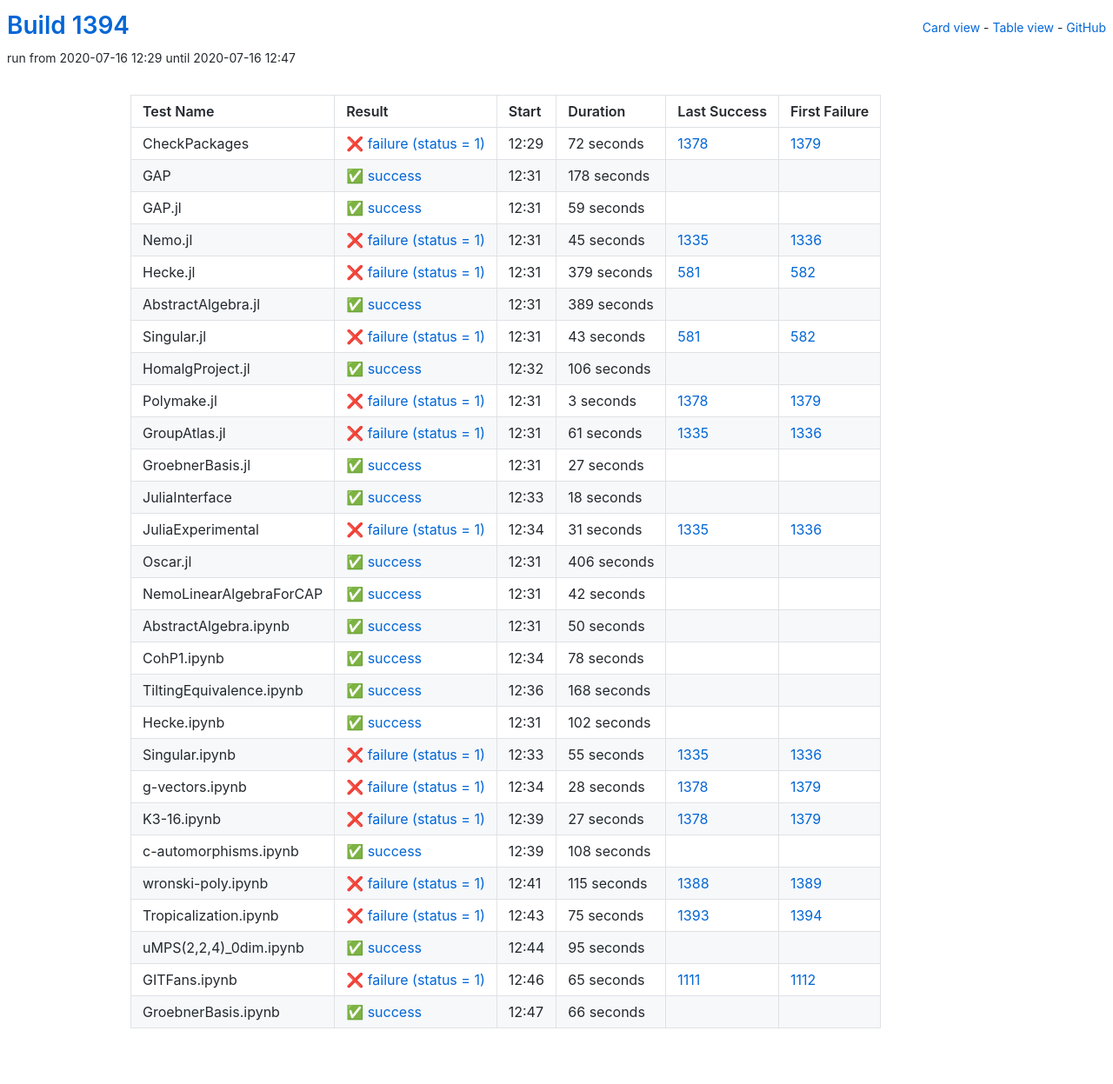
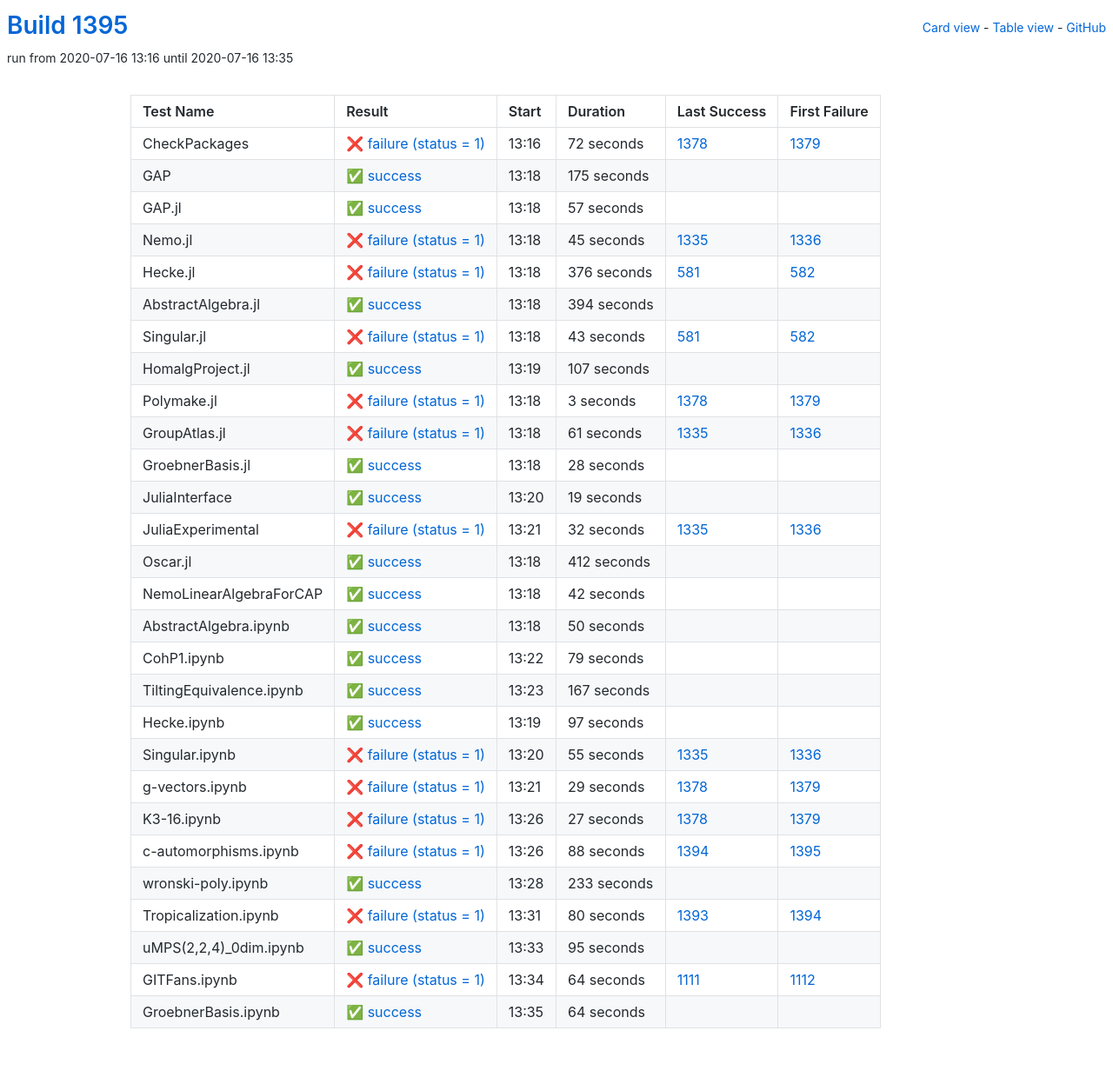
Before and after one commit to oscar-system/oscar-ci-status-1.4, a Jekyll site: the page built from table.html, in a window 1280 px wide. Shown: the whole page at 87% size. Built offline with Jekyll 4.4.1, drawn with Linux system fonts in a browser that asks for light colours.

Commit message:
Build #1395

```diff
--- a/_data/ci.yml
+++ b/_data/ci.yml
@@ -1,6 +1,6 @@
 ---
-build: 1394
-build_url: https://oscarci.mathematik.uni-kl.de/job/oscar-julia-1.4/1394/
+build: 1395
+build_url: https://oscarci.mathematik.uni-kl.de/job/oscar-julia-1.4/1395/
 job: oscar-julia-1.4
 organization: oscar-system
 repo: oscar-ci-status-1.4
@@ -8,8 +8,8 @@ repourl: https://github.com/oscar-system/oscar-ci-status-1.4
 tests:
 - name: CheckPackages
   id: checkpackages
-  log: https://oscarci.mathematik.uni-kl.de/job/oscar-julia-1.4/1394/artifact/logs/build-1394/CheckPackages.log
-  start: 2020-07-16 12:29
+  log: https://oscarci.mathematik.uni-kl.de/job/oscar-julia-1.4/1395/artifact/logs/build-1395/CheckPackages.log
+  start: 2020-07-16 13:16
   success: false
   exitcode: 1
   status: failure
@@ -20,32 +20,32 @@ tests:
   first_failure_url: https://oscarci.mathematik.uni-kl.de/job/oscar-julia-1.4/1379/
 - name: GAP
   id: gap
-  log: https://oscarci.mathematik.uni-kl.de/job/oscar-julia-1.4/1394/artifact/logs/build-1394/GAP.log
-  start: 2020-07-16 12:31
+  log: https://oscarci.mathematik.uni-kl.de/job/oscar-julia-1.4/1395/artifact/logs/build-1395/GAP.log
+  start: 2020-07-16 13:18
   success: true
   exitcode: 0
   status: success
-  duration: 178
+  duration: 175
   last_success: false
   last_success_url:
   first_failure: false
   first_failure_url:
 - name: GAP.jl
   id: gap-jl
-  log: https://oscarci.mathematik.uni-kl.de/job/oscar-julia-1.4/1394/artifact/logs/build-1394/GAP.jl.log
-  start: 2020-07-16 12:31
+  log: https://oscarci.mathematik.uni-kl.de/job/oscar-julia-1.4/1395/artifact/logs/build-1395/GAP.jl.log
+  start: 2020-07-16 13:18
   success: true
   exitcode: 0
   status: success
-  duration: 59
+  duration: 57
   last_success: false
   last_success_url:
   first_failure: false
   first_failure_url:
 - name: Nemo.jl
   id: nemo-jl
-  log: https://oscarci.mathematik.uni-kl.de/job/oscar-julia-1.4/1394/artifact/logs/build-1394/Nemo.jl.log
-  start: 2020-07-16 12:31
+  log: https://oscarci.mathematik.uni-kl.de/job/oscar-julia-1.4/1395/artifact/logs/build-1395/Nemo.jl.log
+  start: 2020-07-16 13:18
   success: false
   exitcode: 1
   status: failure
@@ -56,32 +56,32 @@ tests:
   first_failure_url: https://oscarci.mathematik.uni-kl.de/job/oscar-julia-1.4/1336/
 - name: Hecke.jl
   id: hecke-jl
-  log: https://oscarci.mathematik.uni-kl.de/job/oscar-julia-1.4/1394/artifact/logs/build-1394/Hecke.jl.log
-  start: 2020-07-16 12:31
+  log: https://oscarci.mathematik.uni-kl.de/job/oscar-julia-1.4/1395/artifact/logs/build-1395/Hecke.jl.log
+  start: 2020-07-16 13:18
   success: false
   exitcode: 1
   status: failure
-  duration: 379
+  duration: 376
   last_success: 581
   last_success_url: https://oscarci.mathematik.uni-kl.de/job/oscar-julia-1.4/581/
   first_failure: 582
   first_failure_url: https://oscarci.mathematik.uni-kl.de/job/oscar-julia-1.4/582/
 - name: AbstractAlgebra.jl
   id: abstractalgebra-jl
-  log: https://oscarci.mathematik.uni-kl.de/job/oscar-julia-1.4/1394/artifact/logs/build-1394/AbstractAlgebra.jl.log
-  start: 2020-07-16 12:31
+  log: https://oscarci.mathematik.uni-kl.de/job/oscar-julia-1.4/1395/artifact/logs/build-1395/AbstractAlgebra.jl.log
+  start: 2020-07-16 13:18
   success: true
   exitcode: 0
   status: success
-  duration: 389
+  duration: 394
   last_success: false
   last_success_url:
   first_failure: false
   first_failure_url:
 - name: Singular.jl
   id: singular-jl
-  log: https://oscarci.mathematik.uni-kl.de/job/oscar-julia-1.4/1394/artifact/logs/build-1394/Singular.jl.log
-  start: 2020-07-16 12:31
+  log: https://oscarci.mathematik.uni-kl.de/job/oscar-julia-1.4/1395/artifact/logs/build-1395/Singular.jl.log
+  start: 2020-07-16 13:18
   success: false
   exitcode: 1
   status: failure
@@ -92,20 +92,20 @@ tests:
   first_failure_url: https://oscarci.mathematik.uni-kl.de/job/oscar-julia-1.4/582/
 - name: HomalgProject.jl
   id: homalgproject-jl
-  log: https://oscarci.mathematik.uni-kl.de/job/oscar-julia-1.4/1394/artifact/logs/build-1394/HomalgProject.jl.log
-  start: 2020-07-16 12:32
+  log: https://oscarci.mathematik.uni-kl.de/job/oscar-julia-1.4/1395/artifact/logs/build-1395/HomalgProject.jl.log
+  start: 2020-07-16 13:19
   success: true
   exitcode: 0
   status: success
-  duration: 106
+  duration: 107
   last_success: false
   last_success_url:
   first_failure: false
   first_failure_url:
 - name: Polymake.jl
   id: polymake-jl
-  log: https://oscarci.mathematik.uni-kl.de/job/oscar-julia-1.4/1394/artifact/logs/build-1394/Polymake.jl.log
-  start: 2020-07-16 12:31
+  log: https://oscarci.mathematik.uni-kl.de/job/oscar-julia-1.4/1395/artifact/logs/build-1395/Polymake.jl.log
+  start: 2020-07-16 13:18
   success: false
   exitcode: 1
   status: failure
@@ -116,8 +116,8 @@ tests:
   first_failure_url: https://oscarci.mathematik.uni-kl.de/job/oscar-julia-1.4/1379/
 - name: GroupAtlas.jl
   id: groupatlas-jl
-  log: https://oscarci.mathematik.uni-kl.de/job/oscar-julia-1.4/1394/artifact/logs/build-1394/GroupAtlas.jl.log
-  start: 2020-07-16 12:31
+  log: https://oscarci.mathematik.uni-kl.de/job/oscar-julia-1.4/1395/artifact/logs/build-1395/GroupAtlas.jl.log
+  start: 2020-07-16 13:18
   success: false
   exitcode: 1
   status: failure
@@ -128,56 +128,56 @@ tests:
   first_failure_url: https://oscarci.mathematik.uni-kl.de/job/oscar-julia-1.4/1336/
 - name: GroebnerBasis.jl
   id: groebnerbasis-jl
-  log: https://oscarci.mathematik.uni-kl.de/job/oscar-julia-1.4/1394/artifact/logs/build-1394/GroebnerBasis.jl.log
-  start: 2020-07-16 12:31
+  log: https://oscarci.mathematik.uni-kl.de/job/oscar-julia-1.4/1395/artifact/logs/build-1395/GroebnerBasis.jl.log
+  start: 2020-07-16 13:18
   success: true
   exitcode: 0
   status: success
-  duration: 27
+  duration: 28
   last_success: false
   last_success_url:
   first_failure: false
   first_failure_url:
 - name: JuliaInterface
   id: juliainterface
-  log: https://oscarci.mathematik.uni-kl.de/job/oscar-julia-1.4/1394/artifact/logs/build-1394/JuliaInterface.log
-  start: 2020-07-16 12:33
+  log: https://oscarci.mathematik.uni-kl.de/job/oscar-julia-1.4/1395/artifact/logs/build-1395/JuliaInterface.log
+  start: 2020-07-16 13:20
   success: true
   exitcode: 0
   status: success
-  duration: 18
+  duration: 19
   last_success: false
   last_success_url:
   first_failure: false
   first_failure_url:
 - name: JuliaExperimental
   id: juliaexperimental
-  log: https://oscarci.mathematik.uni-kl.de/job/oscar-julia-1.4/1394/artifact/logs/build-1394/JuliaExperimental.log
-  start: 2020-07-16 12:34
+  log: https://oscarci.mathematik.uni-kl.de/job/oscar-julia-1.4/1395/artifact/logs/build-1395/JuliaExperimental.log
+  start: 2020-07-16 13:21
   success: false
   exitcode: 1
   status: failure
-  duration: 31
+  duration: 32
   last_success: 1335
   last_success_url: https://oscarci.mathematik.uni-kl.de/job/oscar-julia-1.4/1335/
   first_failure: 1336
   first_failure_url: https://oscarci.mathematik.uni-kl.de/job/oscar-julia-1.4/1336/
 - name: Oscar.jl
   id: oscar-jl
-  log: https://oscarci.mathematik.uni-kl.de/job/oscar-julia-1.4/1394/artifact/logs/build-1394/Oscar.jl.log
-  start: 2020-07-16 12:31
+  log: https://oscarci.mathematik.uni-kl.de/job/oscar-julia-1.4/1395/artifact/logs/build-1395/Oscar.jl.log
+  start: 2020-07-16 13:18
   success: true
   exitcode: 0
   status: success
-  duration: 406
+  duration: 412
   last_success: false
   last_success_url:
   first_failure: false
   first_failure_url:
 - name: NemoLinearAlgebraForCAP
   id: nemolinearalgebraforcap
-  log: https://oscarci.mathematik.uni-kl.de/job/oscar-julia-1.4/1394/artifact/logs/build-1394/NemoLinearAlgebraForCAP.log
-  start: 2020-07-16 12:31
+  log: https://oscarci.mathematik.uni-kl.de/job/oscar-julia-1.4/1395/artifact/logs/build-1395/NemoLinearAlgebraForCAP.log
+  start: 2020-07-16 13:18
   success: true
   exitcode: 0
   status: success
@@ -188,8 +188,8 @@ tests:
   first_failure_url:
 - name: AbstractAlgebra.ipynb
   id: abstractalgebra-ipynb
-  log: https://oscarci.mathematik.uni-kl.de/job/oscar-julia-1.4/1394/artifact/logs/build-1394/AbstractAlgebra.ipynb.log
-  start: 2020-07-16 12:31
+  log: https://oscarci.mathematik.uni-kl.de/job/oscar-julia-1.4/1395/artifact/logs/build-1395/AbstractAlgebra.ipynb.log
+  start: 2020-07-16 13:18
   success: true
   exitcode: 0
   status: success
@@ -200,44 +200,44 @@ tests:
   first_failure_url:
 - name: CohP1.ipynb
   id: cohp1-ipynb
-  log: https://oscarci.mathematik.uni-kl.de/job/oscar-julia-1.4/1394/artifact/logs/build-1394/CohP1.ipynb.log
-  start: 2020-07-16 12:34
+  log: https://oscarci.mathematik.uni-kl.de/job/oscar-julia-1.4/1395/artifact/logs/build-1395/CohP1.ipynb.log
+  start: 2020-07-16 13:22
   success: true
   exitcode: 0
   status: success
-  duration: 78
+  duration: 79
   last_success: false
   last_success_url:
   first_failure: false
   first_failure_url:
 - name: TiltingEquivalence.ipynb
   id: tiltingequivalence-ipynb
-  log: https://oscarci.mathematik.uni-kl.de/job/oscar-julia-1.4/1394/artifact/logs/build-1394/TiltingEquivalence.ipynb.log
-  start: 2020-07-16 12:36
+  log: https://oscarci.mathematik.uni-kl.de/job/oscar-julia-1.4/1395/artifact/logs/build-1395/TiltingEquivalence.ipynb.log
+  start: 2020-07-16 13:23
   success: true
   exitcode: 0
   status: success
-  duration: 168
+  duration: 167
   last_success: false
   last_success_url:
   first_failure: false
   first_failure_url:
 - name: Hecke.ipynb
   id: hecke-ipynb
-  log: https://oscarci.mathematik.uni-kl.de/job/oscar-julia-1.4/1394/artifact/logs/build-1394/Hecke.ipynb.log
-  start: 2020-07-16 12:31
+  log: https://oscarci.mathematik.uni-kl.de/job/oscar-julia-1.4/1395/artifact/logs/build-1395/Hecke.ipynb.log
+  start: 2020-07-16 13:19
   success: true
   exitcode: 0
   status: success
-  duration: 102
+  duration: 97
   last_success: false
   last_success_url:
   first_failure: false
   first_failure_url:
 - name: Singular.ipynb
   id: singular-ipynb
-  log: https://oscarci.mathematik.uni-kl.de/job/oscar-julia-1.4/1394/artifact/logs/build-1394/Singular.ipynb.log
-  start: 2020-07-16 12:33
+  log: https://oscarci.mathematik.uni-kl.de/job/oscar-julia-1.4/1395/artifact/logs/build-1395/Singular.ipynb.log
+  start: 2020-07-16 13:20
   success: false
   exitcode: 1
   status: failure
@@ -248,20 +248,20 @@ tests:
   first_failure_url: https://oscarci.mathematik.uni-kl.de/job/oscar-julia-1.4/1336/
 - name: g-vectors.ipynb
   id: g-vectors-ipynb
-  log: https://oscarci.mathematik.uni-kl.de/job/oscar-julia-1.4/1394/artifact/logs/build-1394/g-vectors.ipynb.log
-  start: 2020-07-16 12:34
+  log: https://oscarci.mathematik.uni-kl.de/job/oscar-julia-1.4/1395/artifact/logs/build-1395/g-vectors.ipynb.log
+  start: 2020-07-16 13:21
   success: false
   exitcode: 1
   status: failure
-  duration: 28
+  duration: 29
   last_success: 1378
   last_success_url: https://oscarci.mathematik.uni-kl.de/job/oscar-julia-1.4/1378/
   first_failure: 1379
   first_failure_url: https://oscarci.mathematik.uni-kl.de/job/oscar-julia-1.4/1379/
 - name: K3-16.ipynb
   id: k3-16-ipynb
-  log: https://oscarci.mathematik.uni-kl.de/job/oscar-julia-1.4/1394/artifact/logs/build-1394/K3-16.ipynb.log
-  start: 2020-07-16 12:39
+  log: https://oscarci.mathematik.uni-kl.de/job/oscar-julia-1.4/1395/artifact/logs/build-1395/K3-16.ipynb.log
+  start: 2020-07-16 13:26
   success: false
   exitcode: 1
   status: failure
@@ -272,44 +272,44 @@ tests:
   first_failure_url: https://oscarci.mathematik.uni-kl.de/job/oscar-julia-1.4/1379/
 - name: c-automorphisms.ipynb
   id: c-automorphisms-ipynb
-  log: https://oscarci.mathematik.uni-kl.de/job/oscar-julia-1.4/1394/artifact/logs/build-1394/c-automorphisms.ipynb.log
-  start: 2020-07-16 12:39
+  log: https://oscarci.mathematik.uni-kl.de/job/oscar-julia-1.4/1395/artifact/logs/build-1395/c-automorphisms.ipynb.log
+  start: 2020-07-16 13:26
+  success: false
+  exitcode: 1
+  status: failure
+  duration: 88
+  last_success: 1394
+  last_success_url: https://oscarci.mathematik.uni-kl.de/job/oscar-julia-1.4/1394/
+  first_failure: 1395
+  first_failure_url: https://oscarci.mathematik.uni-kl.de/job/oscar-julia-1.4/1395/
+- name: wronski-poly.ipynb
+  id: wronski-poly-ipynb
+  log: https://oscarci.mathematik.uni-kl.de/job/oscar-julia-1.4/1395/artifact/logs/build-1395/wronski-poly.ipynb.log
+  start: 2020-07-16 13:28
   success: true
   exitcode: 0
   status: success
-  duration: 108
+  duration: 233
   last_success: false
   last_success_url:
   first_failure: false
   first_failure_url:
-- name: wronski-poly.ipynb
-  id: wronski-poly-ipynb
-  log: https://oscarci.mathematik.uni-kl.de/job/oscar-julia-1.4/1394/artifact/logs/build-1394/wronski-poly.ipynb.log
-  start: 2020-07-16 12:41
+- name: Tropicalization.ipynb
+  id: tropicalization-ipynb
+  log: https://oscarci.mathematik.uni-kl.de/job/oscar-julia-1.4/1395/artifact/logs/build-1395/Tropicalization.ipynb.log
+  start: 2020-07-16 13:31
   success: false
   exitcode: 1
   status: failure
-  duration: 115
-  last_success: 1388
-  last_success_url: https://oscarci.mathematik.uni-kl.de/job/oscar-julia-1.4/1388/
-  first_failure: 1389
-  first_failure_url: https://oscarci.mathematik.uni-kl.de/job/oscar-julia-1.4/1389/
-- name: Tropicalization.ipynb
-  id: tropicalization-ipynb
-  log: https://oscarci.mathematik.uni-kl.de/job/oscar-julia-1.4/1394/artifact/logs/build-1394/Tropicalization.ipynb.log
-  start: 2020-07-16 12:43
-  success: false
-  exitcode: 1
-  status: failure
-  duration: 75
+  duration: 80
   last_success: 1393
   last_success_url: https://oscarci.mathematik.uni-kl.de/job/oscar-julia-1.4/1393/
   first_failure: 1394
   first_failure_url: https://oscarci.mathematik.uni-kl.de/job/oscar-julia-1.4/1394/
 - name: uMPS(2,2,4)_0dim.ipynb
   id: umps-2-2-4-0dim-ipynb
-  log: https://oscarci.mathematik.uni-kl.de/job/oscar-julia-1.4/1394/artifact/logs/build-1394/uMPS-2-2-4-_0dim.ipynb.log
-  start: 2020-07-16 12:44
+  log: https://oscarci.mathematik.uni-kl.de/job/oscar-julia-1.4/1395/artifact/logs/build-1395/uMPS-2-2-4-_0dim.ipynb.log
+  start: 2020-07-16 13:33
   success: true
   exitcode: 0
   status: success
@@ -320,24 +320,24 @@ tests:
   first_failure_url:
 - name: GITFans.ipynb
   id: gitfans-ipynb
-  log: https://oscarci.mathematik.uni-kl.de/job/oscar-julia-1.4/1394/artifact/logs/build-1394/GITFans.ipynb.log
-  start: 2020-07-16 12:46
+  log: https://oscarci.mathematik.uni-kl.de/job/oscar-julia-1.4/1395/artifact/logs/build-1395/GITFans.ipynb.log
+  start: 2020-07-16 13:34
   success: false
   exitcode: 1
   status: failure
-  duration: 65
+  duration: 64
   last_success: 1111
   last_success_url: https://oscarci.mathematik.uni-kl.de/job/oscar-julia-1.4/1111/
   first_failure: 1112
   first_failure_url: https://oscarci.mathematik.uni-kl.de/job/oscar-julia-1.4/1112/
 - name: GroebnerBasis.ipynb
   id: groebnerbasis-ipynb
-  log: https://oscarci.mathematik.uni-kl.de/job/oscar-julia-1.4/1394/artifact/logs/build-1394/GroebnerBasis.ipynb.log
-  start: 2020-07-16 12:47
+  log: https://oscarci.mathematik.uni-kl.de/job/oscar-julia-1.4/1395/artifact/logs/build-1395/GroebnerBasis.ipynb.log
+  start: 2020-07-16 13:35
   success: true
   exitcode: 0
   status: success
-  duration: 66
+  duration: 64
   last_success: false
   last_success_url:
   first_failure: false
```
Also changed, not shown: README.md.
